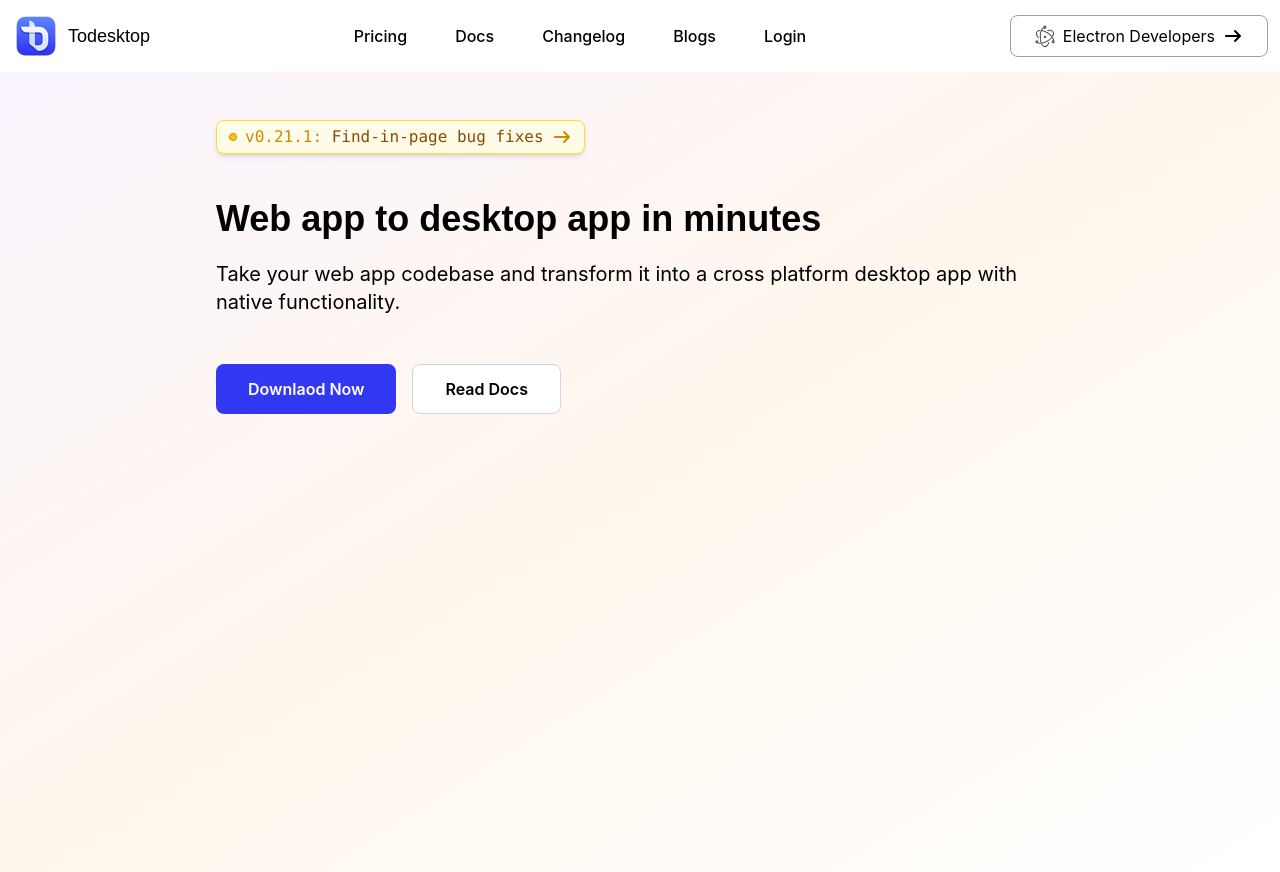
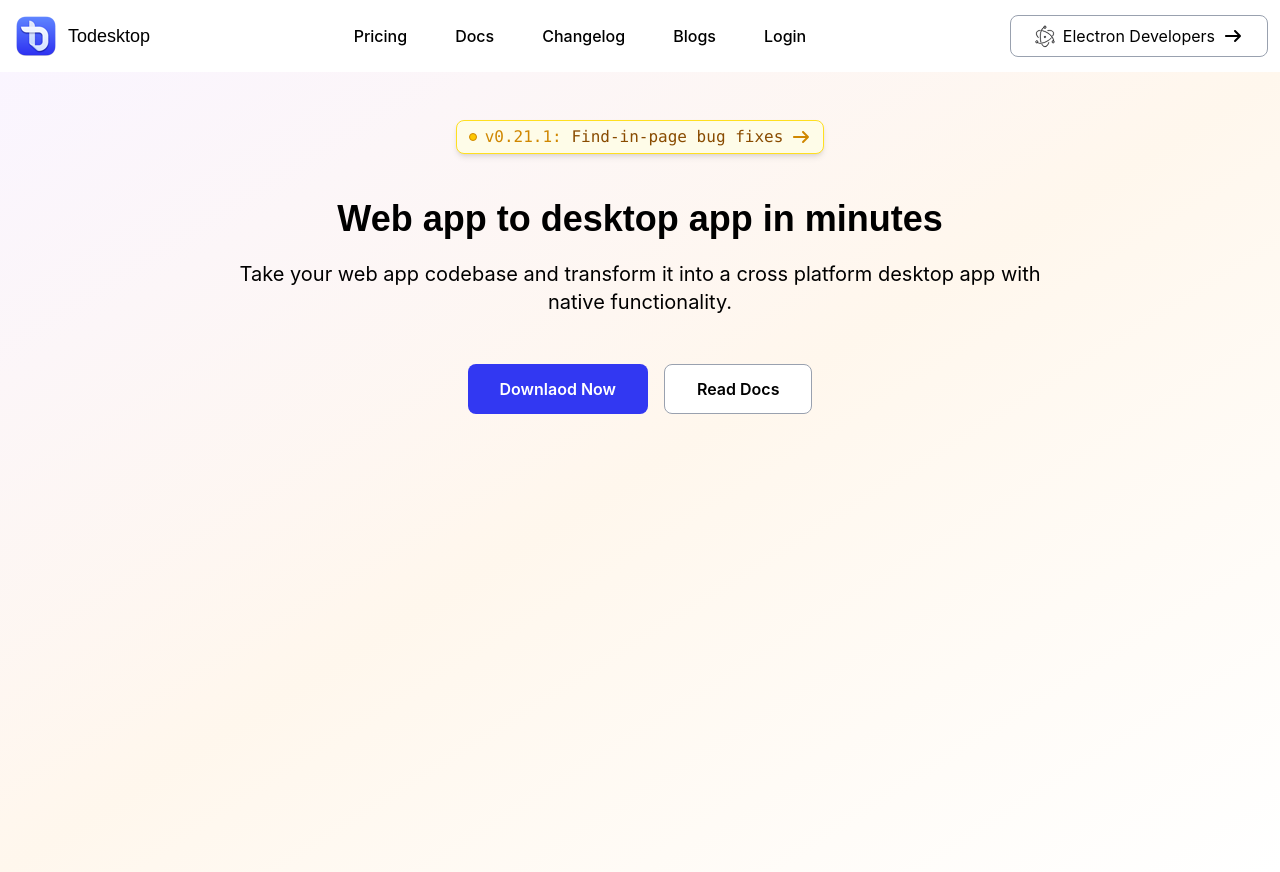
Before and after one commit to rajks18/buildtreasure, a React (Vite) app: page / in a window 1280 px wide. Built offline with nearby package versions, Linux system fonts and the light colour scheme.

Commit message:
Update HeroComp.jsx

```diff
--- a/src/components/HeroComp.jsx
+++ b/src/components/HeroComp.jsx
@@ -8,7 +8,7 @@ const HeroComp = () => {
         <main>
             <div id="hero" className='min-h-screen bg-linear-to-br from-purple-50 via-orange-50 to-transparent'>
                 {/* from-blue-400 to-purple-600 */}
-                <div id="hero-container" className='max-w-4xl mx-auto px-6 pt-6 pb-32 flex flex-col'>
+                <div id="hero-container" className='max-w-4xl mx-auto px-6 pt-6 pb-32 flex flex-col sm:items-center sm:text-center'>
                     {/* VERSION BOX */}
                     <div id="version-text" className='my-6 flex gap-2 items-center border border-yellow-300 bg-yellow-50 rounded-lg px-3 py-1 w-fit shadow-md hover:shadow-lg hover:-translate-y-1 transition group'>
                         <div className='w-2 h-2 bg-yellow-400 rounded-full border border-yellow-600'></div>
@@ -20,7 +20,7 @@ const HeroComp = () => {
                     <p className='text-xl mt-4'>Take your web app codebase and transform it into a cross platform desktop app with native functionality.</p>
                     <div id="buttons-container" className='mt-12 flex flex-col sm:flex-row gap-4'>
                         <button className='bg-primary text-white font-semibold px-8 py-3 rounded-lg hover:opacity-90 '>Downlaod Now</button>
-                        <button className='bg-white font-semibold px-8 py-3 rounded-lg border border-gray-300'>Read Docs</button>
+                        <button className='bg-white font-semibold px-8 py-3 rounded-lg border border-gray-400 hover:border-gray-800'>Read Docs</button>
                     </div>
                 </div>
 
```
